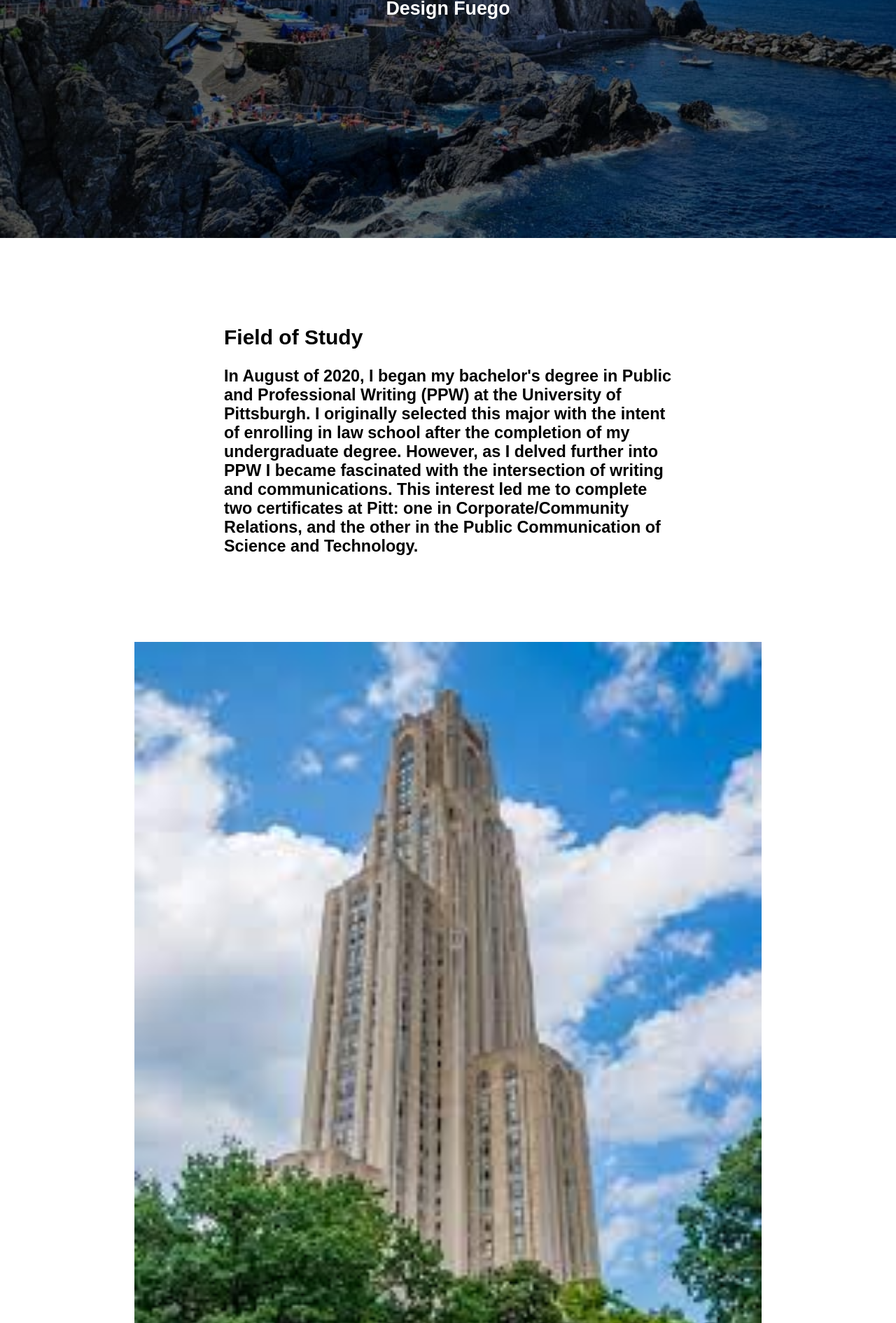
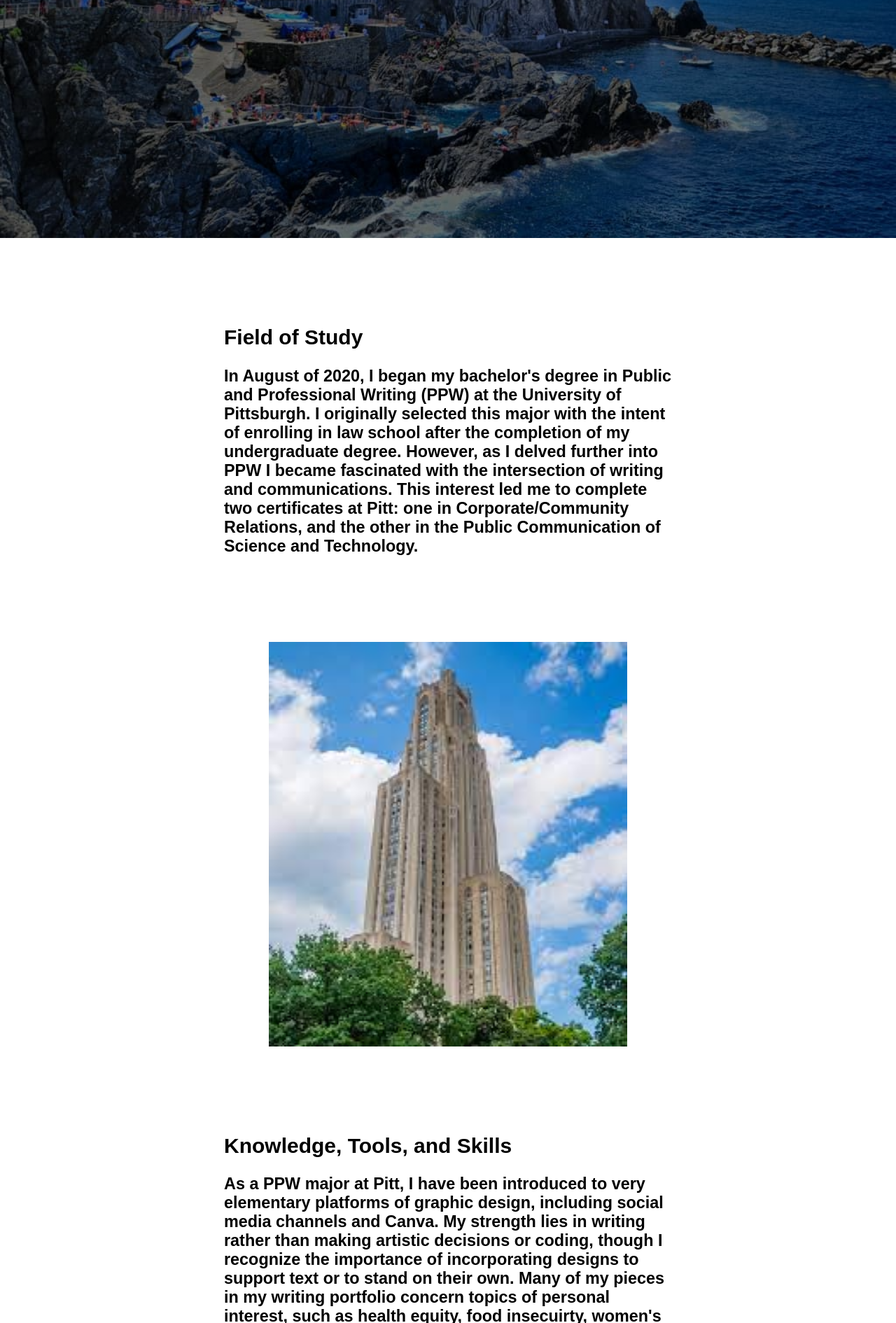
Before and after one commit to 20ctrauger/I-am-Caleigh-T, a plain HTML site: page index.html in a window 1280 px wide. Shown: the part 460-2350 px from the top of the page at 70% size. Drawn offline with Linux system fonts and the light colour scheme.

Commit message:
Update index.html

```diff
--- a/index.html
+++ b/index.html
@@ -27,7 +27,6 @@
 <div class="hero-image">
   <div class="hero-text">
       <h1>I am Caleigh</h1>
-      <h2>Design Fuego</h2>
   </div>
 </div>
 
@@ -46,7 +45,7 @@
 <!--Replace the images here. You can also control max-image width%. Keep your file names simple, don't use spaces, and be case sensitive). Be sure to add alt="text." Visually impaired individuals using screen readers rely on alt="text" to describe pictures to them. Describe your image as clearly and succinctly as possible.-->
 
 
-  <img src="horizon.jpg" alt="Tall cathedral blue sky" class="center-img" style="width:70%;"></img>
+  <img src="horizon.jpg" alt="Tall cathedral blue sky" class="center-img" style="width:40%;"></img>
 
 
 <!--What experience do you have to leverage in this class? Are you a writer, are you a maker, are you a designer, are you a thinker or critic? What is your medium/media? What interests you about that medium/those media? What media/skills do you wish to learn more about/pursue in this class?-->
@@ -58,7 +57,7 @@
 
 <!--Quick fact: Did you know "Lorem ipsum," the fill text used in this web template, was hacked out of Cicero's "De finibus bonorum et malorum"? Developers made it non-sensical, so don't bother with Google Translate.-->
 <div>
-<img src="horizon.jpg" alt="describe the image HERE for accessibility purposes" class="center-img" style="max-width:50%;">
+<img src="horizon1.jpg" alt="describe the image HERE for accessibility purposes" class="center-img" style="max-width:50%;">
 </div>
 
 
```
